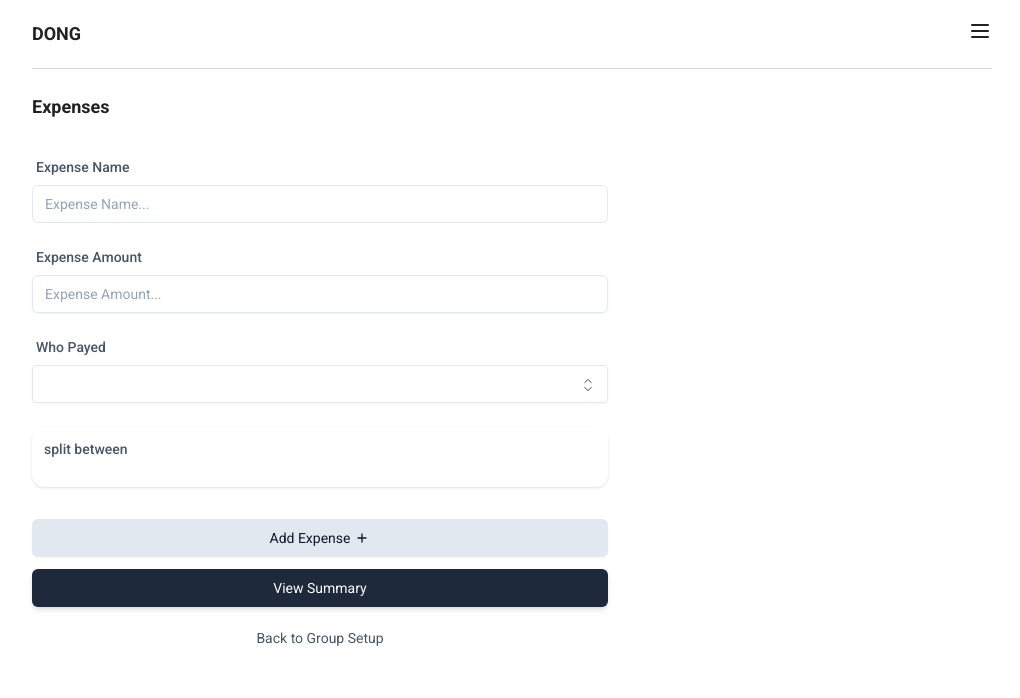
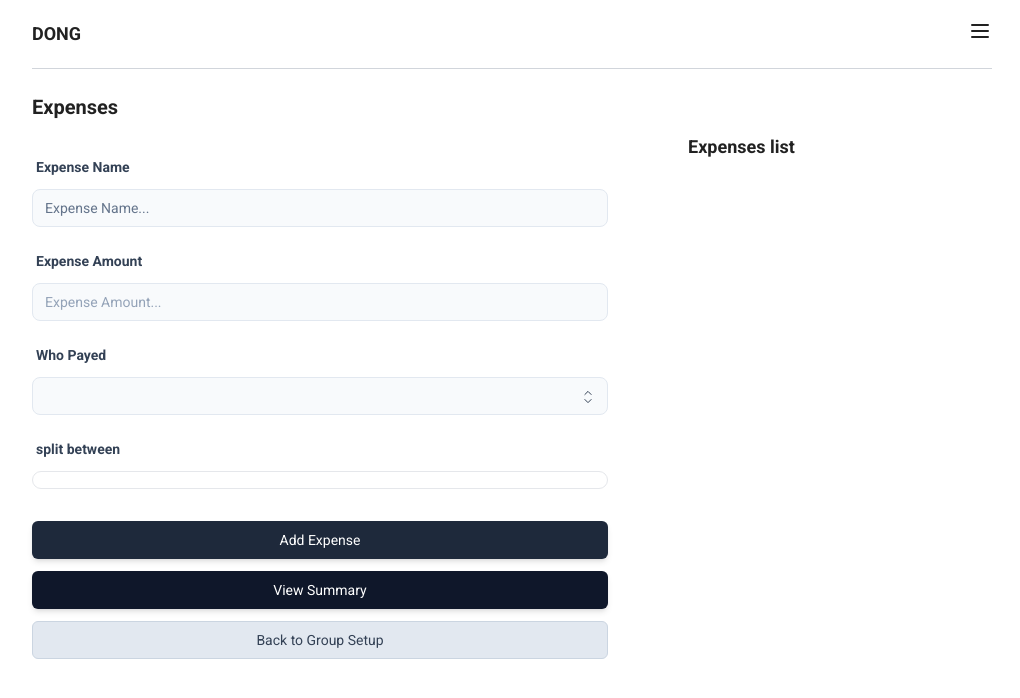
Before and after one commit to roxana-hgh/Dong-angular, an Angular app: page /expenses in a window 1280 px wide. Shown: the top 698 px of the page, without its empty margins (128-1148 px from the left). Built offline with nearby package versions, Linux system fonts and the light colour scheme.

Commit message:
ui updated

```diff
--- a/src/app/components/expense-entry/expense-entry.component.html
+++ b/src/app/components/expense-entry/expense-entry.component.html
@@ -1,91 +1,89 @@
 <div class="py-3">
-  <!-- <h3 class="text-lg font-bold mb-3">Group Setup</h3> -->
-  <h5 class="text-lg font-bold mb-3">{{'expenses' | translate | async}}</h5>
+  <h5 class="text-xl font-bold mb-3">{{ 'expenses' | translate | async }}</h5>
+
   <div class="grid grid-cols-1 lg:grid-cols-3 gap-3">
     <div class="lg:col-span-2">
       <form [formGroup]="expenseForm" (ngSubmit)="addExpense()" action="">
         <div class="py-2">
           <div class="w-full max-w-xl min-w-[300px]">
+            <!-- Expense Name -->
             <div class="py-2 my-2">
-            <label class="block mb-2 font-medium text-sm px-1 text-slate-600">
-              {{'expense_name' | translate | async}}
+              <label class="block mb-3 font-bold text-sm px-1 text-slate-700">
+                {{ 'expense_name' | translate | async }}
               </label>
-            <input formControlName="expenseName"
-              class="w-full bg-transparent bg-slate-50 placeholder:text-slate-400 text-slate-700 text-sm border border-slate-200 rounded-md px-3 py-2 transition duration-300 ease focus:outline-none focus:border-slate-400 hover:border-slate-300 focus:shadow"
-              placeholder="{{'expense_name_placeholder' | translate | async}}"
+              <input
+                formControlName="expenseName"
+                class="w-full bg-slate-50 placeholder:text-slate-500 text-slate-700 text-sm border border-slate-200 rounded-lg px-3 py-2 transition duration-300 ease focus:outline-none focus:border-slate-400 hover:border-slate-300 focus:shadow"
+                placeholder="{{ 'expense_name_placeholder' | translate | async }}"
               />
             </div>
+
+            <!-- Amount -->
             <div class="py-2 my-2">
-            <label class="block mb-2 font-medium text-sm px-1 text-slate-600">
-              {{'expense_amount' | translate | async}}
+              <label class="block mb-3 font-bold text-sm px-1 text-slate-700">
+                {{ 'expense_amount' | translate | async }}
               </label>
-            <input formControlName="amount"
-              class="w-full bg-transparent placeholder:text-slate-400 text-slate-700 text-sm border border-slate-200 rounded-md px-3 py-2 transition duration-300 ease focus:outline-none focus:border-slate-400 hover:border-slate-300 shadow-sm focus:shadow"
+              <input
+                formControlName="amount"
                 type="number"
-              placeholder="{{'expense_amount_placeholder' | translate | async}}"
+                class="w-full bg-slate-50 placeholder:text-slate-400 text-slate-700 text-sm border border-slate-200 rounded-lg px-3 py-2 transition duration-300 ease focus:outline-none focus:border-slate-400 hover:border-slate-300 focus:shadow"
+                placeholder="{{ 'expense_amount_placeholder' | translate | async }}"
               />
             </div>
+
+            <!-- Who Paid -->
             <div class="py-2 my-2">
-            <label class="block mb-2 font-medium text-sm px-1 text-slate-600">
-              {{'who_payed' | translate | async}}
+              <label class="block mb-3 font-bold text-sm px-1 text-slate-700">
+                {{ 'who_payed' | translate | async }}
               </label>
               <div class="relative">
-              <select  formControlName="paidBy"
-                class="w-full bg-transparent placeholder:text-slate-400 text-slate-700 text-sm border border-slate-200 rounded pl-3 pr-8 py-2 transition duration-300 ease focus:outline-none focus:border-slate-400 hover:border-slate-400 shadow-sm focus:shadow-md appearance-none cursor-pointer"
+                <select
+                  formControlName="paidBy"
+                  class="w-full bg-slate-50 text-slate-700 text-sm border border-slate-200 rounded-lg pl-3 pr-8 py-2 transition duration-300 ease focus:outline-none focus:border-slate-400 hover:border-slate-300 focus:shadow-md appearance-none cursor-pointer"
                 >
                   <option *ngFor="let member of groupMembers" [value]="member.name">
                     {{ member.name }}
                   </option>
                 </select>
-              <svg
-                xmlns="http://www.w3.org/2000/svg"
-                fill="none"
-                viewBox="0 0 24 24"
-                stroke-width="1.2"
-                stroke="currentColor"
-                class="h-5 w-5 ml-1 absolute top-2.5 right-2.5 text-slate-700"
-              >
-                <path
-                  stroke-linecap="round"
-                  stroke-linejoin="round"
-                  d="M8.25 15 12 18.75 15.75 15m-7.5-6L12 5.25 15.75 9"
-                />
+                <svg xmlns="http://www.w3.org/2000/svg" fill="none" viewBox="0 0 24 24"
+                  stroke-width="1.2" stroke="currentColor"
+                  class="h-5 w-5 ml-1 absolute top-2.5 right-2.5 text-slate-700">
+                  <path stroke-linecap="round" stroke-linejoin="round"
+                    d="M8.25 15 12 18.75 15.75 15m-7.5-6L12 5.25 15.75 9"/>
                 </svg>
               </div>
             </div>
+
+            <!-- Split Between -->
             <div class="py-2 my-2">
-            <div
-              class="relative max-w-xl flex w-full flex-col rounded-xl bg-white shadow"
-            >
-              <label class="block font-medium text-sm p-3 text-slate-600">
-                {{'split_between' | translate | async}}
+              <div class="relative max-w-xl flex w-full flex-col bg-white">
+                <label class="block mb-3 font-bold text-sm px-1 text-slate-700">
+                  {{ 'split_between' | translate | async }}
                 </label>
-              <nav class="flex flex-col min-w-[240px] gap-1 p-2">
+                <nav class="flex flex-col min-w-[240px] gap-1 rounded-xl py-2 px-1 border">
                   <div *ngFor="let member of groupMembers; let i = index"
-                  role="button"
-                  class="flex w-full items-center rounded-lg p-0 transition-all hover:bg-slate-100 focus:bg-slate-100 active:bg-slate-100"
-                >
-                  <label for="member-checklist-{{i}}" class="flex w-full cursor-pointer items-center px-3 py-2">
+                    class="flex w-full items-center rounded-lg p-0 transition-all hover:bg-slate-100 focus:bg-slate-100 active:bg-slate-100">
+                    <label for="member-checklist-{{ i }}" class="flex w-full cursor-pointer items-center px-3 py-2">
                       <div class="inline-flex items-center relative">
-                      <input type="checkbox"
-                        [value]="member.name"
+                        <input
+                          type="checkbox"
+                          id="member-checklist-{{ i }}"
                           [checked]="expenseForm.value.splitBetween.includes(member.name)"
                           (change)="onCheckboxChange(member.name, $event)"
-                        class="peer h-5 w-5 cursor-pointer transition-all appearance-none rounded shadow hover:shadow-md border border-slate-300 checked:bg-slate-800 checked:border-slate-800"
-                        id="member-checklist-{{i}}"
+                          class="peer h-5 w-5 cursor-pointer transition-all appearance-none rounded bg-slate-50 hover:shadow-md border border-slate-300 checked:bg-slate-800 checked:border-slate-800"
                         />
-                      <span class="absolute text-white opacity-0 peer-checked:opacity-100 top-1/2 left-1/2 transform -translate-x-1/2 -translate-y-1/2">
-                        <svg xmlns="http://www.w3.org/2000/svg" class="h-3.5 w-3.5" viewBox="0 0 20 20" fill="currentColor"
-                          stroke="currentColor" stroke-width="1">
+                        <span
+                          class="absolute text-white opacity-0 peer-checked:opacity-100 top-1/2 left-1/2 transform -translate-x-1/2 -translate-y-1/2">
+                          <svg xmlns="http://www.w3.org/2000/svg" class="h-3.5 w-3.5"
+                            viewBox="0 0 20 20" fill="currentColor" stroke="currentColor" stroke-width="1">
                             <path fill-rule="evenodd"
                               d="M16.707 5.293a1 1 0 010 1.414l-8 8a1 1 0 01-1.414 0l-4-4a1 1 0 011.414-1.414L8 12.586l7.293-7.293a1 1 0 011.414 0z"
                               clip-rule="evenodd"></path>
                           </svg>
                         </span>
-
                       </div>
                       <span class="cursor-pointer ml-2 text-slate-600 text-sm">
-                      {{member.name}}
+                        {{ member.name }}
                       </span>
                     </label>
                   </div>
@@ -94,78 +92,56 @@
             </div>
           </div>
         </div>
-      <!-- buttons -->
+
+        <!-- Buttons -->
         <div class="py-2">
           <div class="w-full max-w-xl min-w-[300px]">
             <button
-          class="flex items-center justify-center gap-1 w-full  rounded-md bg-slate-200 py-2 px-4 mb-3 border border-transparent text-center text-sm text-slate-900 transition-all shadow-sm hover:shadow-lg focus:bg-slate-300 focus:shadow-none active:bg-slate-300 hover:bg-slate-300 active:shadow-none disabled:pointer-events-none border-slate-500 disabled:opacity-50 disabled:shadow-none"
+              class="w-full rounded-md bg-slate-800 py-2 px-4 mb-3 border border-transparent text-center text-sm text-white transition-all shadow-md hover:shadow-lg focus:bg-slate-900 focus:shadow-none active:bg-slate-900 hover:bg-slate-900 active:shadow-none disabled:pointer-events-none disabled:opacity-50 disabled:shadow-none"
               type="submit">
-            {{'add_expense' | translate | async}}
-            <span>
-              <svg
-                xmlns="http://www.w3.org/2000/svg"
-                width="16"
-                height="16"
-                viewBox="0 0 24 24"
-              >
-                <path
-                  fill="currentColor"
-                  d="M18 12.998h-5v5a1 1 0 0 1-2 0v-5H6a1 1 0 0 1 0-2h5v-5a1 1 0 0 1 2 0v5h5a1 1 0 0 1 0 2"
-                />
-              </svg>
-            </span>
+              {{ 'add_expense' | translate | async }}
             </button>
 
-          <button [routerLink]="['/summary']"
-            type="button"
-            class="w-full  rounded-md bg-slate-800 py-2 px-4 mb-3 border border-transparent text-center text-sm text-white transition-all shadow-md hover:shadow-lg focus:bg-slate-700 focus:shadow-none active:bg-slate-700 hover:bg-slate-700 active:shadow-none disabled:pointer-events-none disabled:opacity-50 disabled:shadow-none"
-          >
-            {{'view_summary' | translate | async}}
+            <button [routerLink]="['/summary']" type="button"
+              class="w-full rounded-md bg-slate-900 py-2 px-4 mb-3 border border-transparent text-center text-sm text-white transition-all shadow-md hover:shadow-lg focus:bg-slate-950 focus:shadow-none active:bg-slate-950 hover:bg-slate-950 active:shadow-none disabled:pointer-events-none disabled:opacity-50 disabled:shadow-none">
+              {{ 'view_summary' | translate | async }}
             </button>
 
-          <button [routerLink]="['/group']" class="rounded-md border border-transparent py-2 px-4 flex items-center justify-center w-full text-center text-sm transition-all text-slate-600 hover:bg-slate-100 focus:bg-slate-100 active:bg-slate-100 disabled:pointer-events-none disabled:opacity-50 disabled:shadow-none" type="button">
-
-            {{'back_to_group_setup' | translate | async}}
+            <button [routerLink]="['/group']" type="button"
+              class="rounded-md border bg-slate-200 border-slate-300 py-2 px-4 flex items-center justify-center w-full text-center text-sm transition-all text-slate-700 hover:bg-slate-300 focus:bg-slate-300 active:bg-slate-400 disabled:pointer-events-none disabled:opacity-50 disabled:shadow-none">
+              {{ 'back_to_group_setup' | translate | async }}
             </button>
           </div>
         </div>
       </form>
     </div>
 
+    <!-- Expenses List -->
     <div class="lg:col-span-1 px-2">
-
-      <div *ngIf="expenses.length > 0" class="rounded-lg p-2 bg-white shadow-sm border border-slate-200">
-        <h5 class="text-balance p-2 font-bold mb-1">{{'expenses_list' | translate | async}}</h5>
-        <div class="relative flex flex-col ">
+      <h5 class="text-lg mb-3 font-bold">{{ 'expenses_list' | translate | async }}</h5>
+      <div *ngIf="expenses.length > 0" class="relative flex flex-col">
         <nav class="flex min-w-[240px] flex-col gap-1 p-1.5">
-            <div
-            *ngFor="let expense of expenses; let i = index"
-            class="flex w-full items-center rounded-md p-2 hover:bg-slate-100"
-          >
+          <div *ngFor="let expense of expenses; let i = index"
+            class="flex w-full items-center p-3 bg-slate-50 hover:bg-slate-100 border border-slate-200 rounded-lg mb-3">
             <div class="px-1">
               <h6 class="font-medium">{{ expense.expenseName }}</h6>
               <p class="text-sm text-slate-500">{{ expense.amount }} $</p>
-              <p class="text-sm text-slate-500">{{'paid_by' | translate | async}} {{ expense.paidBy }}</p>
-              <p class="text-sm text-slate-500">
-                {{'split' | translate | async}} {{ expense.splitBetween.join(', ') }}
-              </p>
+              <p class="text-sm text-slate-500">{{ 'paid_by' | translate | async }} {{ expense.paidBy }}</p>
+              <p class="text-sm text-slate-500">{{ 'split' | translate | async }} {{ expense.splitBetween.join(', ') }}</p>
             </div>
             <div class="ml-auto grid place-items-center">
-              <button
-                (click)="removeExpense(i)"
-                type="button"
-                class="rounded-md border border-transparent p-2.5 text-slate-600 hover:bg-slate-200"
-              >
-                <svg xmlns="http://www.w3.org/2000/svg" viewBox="0 0 24 24" fill="currentColor" class="w-4 h-4">
-                  <path fill-rule="evenodd" d="M16.5 4.478v.227a48.816 48.816 0 0 1 3.878.512.75.75 0 1 1-.256 1.478l-.209-.035-1.005 13.07a3 3 0 0 1-2.991 2.77H8.084a3 3 0 0 1-2.991-2.77L4.087 6.66l-.209.035a.75.75 0 0 1-.256-1.478A48.567 48.567 0 0 1 7.5 4.705v-.227c0-1.564 1.213-2.9 2.816-2.951a52.662 52.662 0 0 1 3.369 0c1.603.051 2.815 1.387 2.815 2.951Zm-6.136-1.452a51.196 51.196 0 0 1 3.273 0C14.39 3.05 15 3.684 15 4.478v.113a49.488 49.488 0 0 0-6 0v-.113c0-.794.609-1.428 1.364-1.452Zm-.355 5.945a.75.75 0 1 0-1.5.058l.347 9a.75.75 0 1 0 1.499-.058l-.346-9Zm5.48.058a.75.75 0 1 0-1.498-.058l-.347 9a.75.75 0 0 0 1.5.058l.345-9Z" clip-rule="evenodd" />
+              <button (click)="removeExpense(i)" type="button"
+                class="rounded-md border border-transparent p-2.5 text-slate-600 hover:bg-slate-200">
+                <svg xmlns="http://www.w3.org/2000/svg" class="w-4 h-4" viewBox="0 0 24 24"
+                  fill="currentColor">
+                  <path
+                    d="M16.5 4.478v.227a48.816 48.816 0 0 1 3.878.512.75.75 0 1 1-.256 1.478l-.209-.035-1.005 13.07a3 3 0 0 1-2.991 2.77H8.084a3 3 0 0 1-2.991-2.77L4.087 6.66l-.209.035a.75.75 0 0 1-.256-1.478A48.567 48.567 0 0 1 7.5 4.705v-.227c0-1.564 1.213-2.9 2.816-2.951a52.662 52.662 0 0 1 3.369 0c1.603.051 2.815 1.387 2.815 2.951Z"/>
                 </svg>
               </button>
             </div>
           </div>
-
         </nav>
       </div>
     </div>
   </div>
 </div>
-</div>
```
Also changed, not shown: src/app/components/expense-summary/expense-summary.component.html (+61 -101 lines), src/app/components/group-setup/group-setup.component.html (+12 -25 lines). Lines whose indentation alone changed are shown as unchanged.
